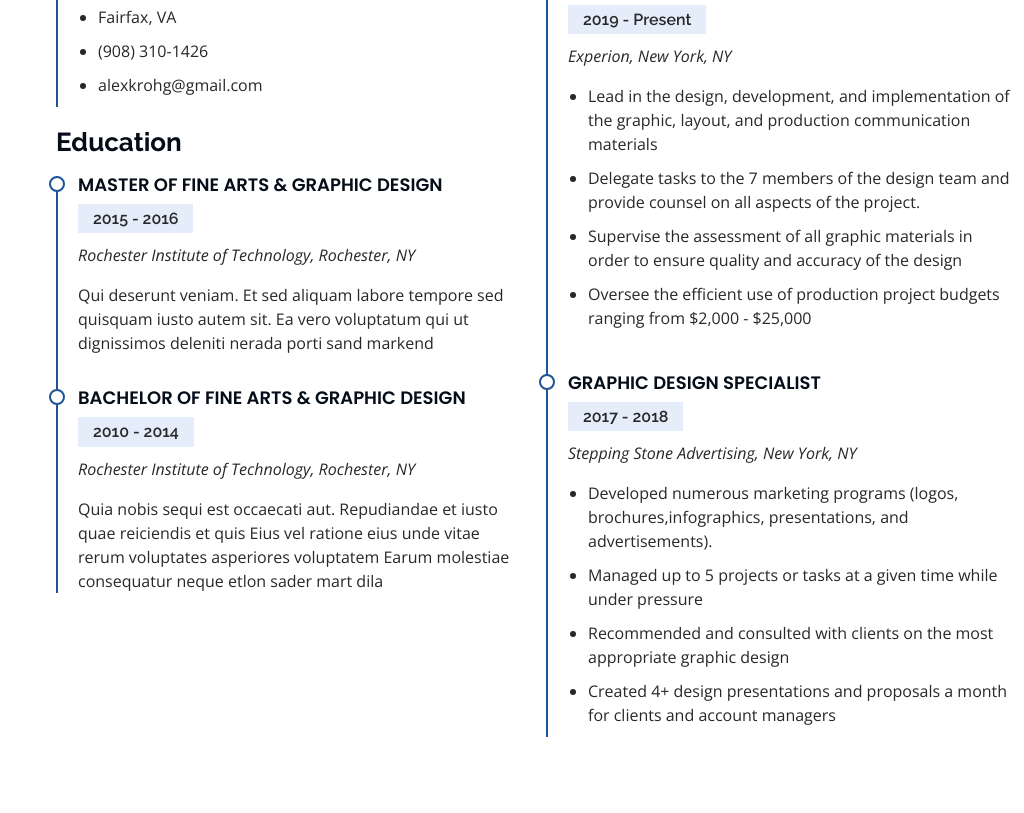
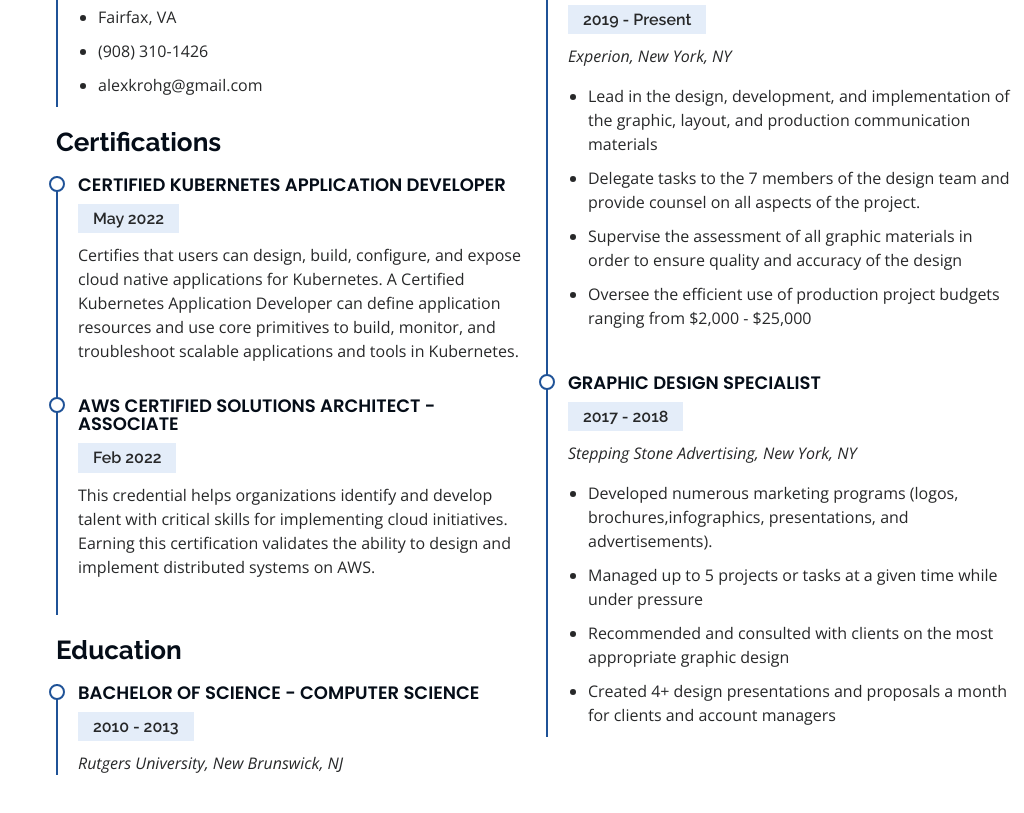
Before and after one commit to alexkrohg64/resume-site, a plain HTML site: page index.html in a window 1280 px wide. Shown: the part 1565-2378 px from the top of the page, without its empty margins (256-1280 px from the left). Drawn offline with nearby package versions, Linux system fonts and the light colour scheme.

Commit message:
Fix education, add certifications

```diff
--- a/index.html
+++ b/index.html
@@ -159,19 +159,22 @@
                 <li>alexkrohg@gmail.com</li>
               </ul>
             </div>
-
+            <h3 class="resume-title">Certifications</h3>
+            <div class="resume-item">
+              <h4>Certified Kubernetes Application Developer</h4>
+              <h5>May 2022</h5>
+              <p>Certifies that users can design, build, configure, and expose cloud native applications for Kubernetes. A Certified Kubernetes Application Developer can define application resources and use core primitives to build, monitor, and troubleshoot scalable applications and tools in Kubernetes.</p>
+            </div>
+            <div class="resume-item">
+              <h4>AWS Certified Solutions Architect - Associate</h4>
+              <h5>Feb 2022</h5>
+              <p>This credential helps organizations identify and develop talent with critical skills for implementing cloud initiatives. Earning this certification validates the ability to design and implement distributed systems on AWS.</p>
+            </div>
             <h3 class="resume-title">Education</h3>
             <div class="resume-item">
-              <h4>Master of Fine Arts &amp; Graphic Design</h4>
-              <h5>2015 - 2016</h5>
-              <p><em>Rochester Institute of Technology, Rochester, NY</em></p>
-              <p>Qui deserunt veniam. Et sed aliquam labore tempore sed quisquam iusto autem sit. Ea vero voluptatum qui ut dignissimos deleniti nerada porti sand markend</p>
-            </div>
-            <div class="resume-item">
-              <h4>Bachelor of Fine Arts &amp; Graphic Design</h4>
-              <h5>2010 - 2014</h5>
-              <p><em>Rochester Institute of Technology, Rochester, NY</em></p>
-              <p>Quia nobis sequi est occaecati aut. Repudiandae et iusto quae reiciendis et quis Eius vel ratione eius unde vitae rerum voluptates asperiores voluptatem Earum molestiae consequatur neque etlon sader mart dila</p>
+              <h4>Bachelor of Science - Computer Science</h4>
+              <h5>2010 - 2013</h5>
+              <p><em>Rutgers University, New Brunswick, NJ</em></p>
             </div>
           </div>
           <div class="col-lg-6" data-aos="fade-up" data-aos-delay="100">
```
